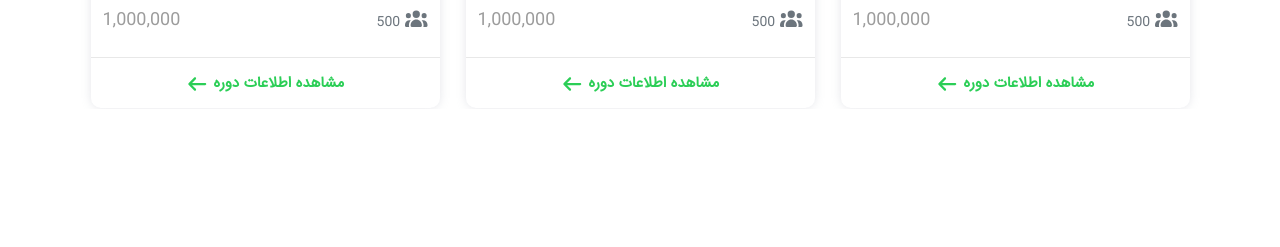
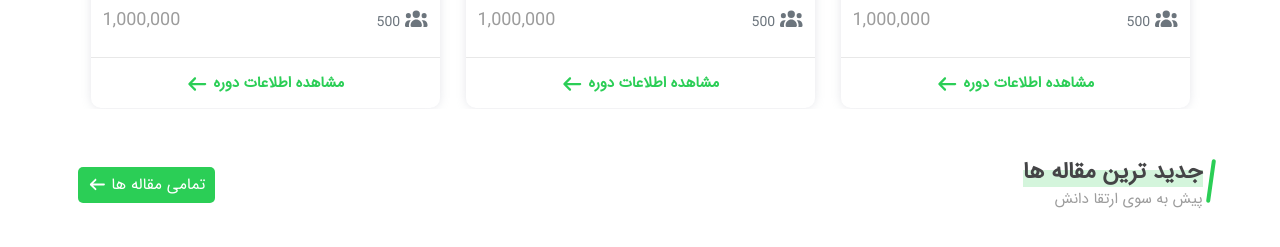
Before and after one commit to miladmahmoudi-developer/complete-website-project, a plain HTML site: page index.html in a window 1280 px wide. Shown: the part 2940-3187 px from the top of the page. Before the commit the page ends 3099 px from the top, so only its background shows below. Drawn offline with Linux system fonts and the light colour scheme.

Commit message:
articles-header-coding

```diff
--- a/css/index.css
+++ b/css/index.css
@@ -575,7 +575,7 @@ i {
 
 
 
-/* start popular courses style */
+/* start popular and pre-sell courses style */
 
 
 .popular , .presell{
@@ -596,7 +596,7 @@ i {
     position: relative;
 }
 
-/* finish popular courses style */
+/* finish popular and pre-sell courses style */
 
 
 
@@ -605,9 +605,55 @@ i {
 
 
 
-/* start pre-sell courses style */
 
 
 
 
-/* finish pre-sell courses style */
+
+
+
+
+
+
+/* start articles styles */
+
+.articles{
+    margin: 4rem 0;
+}
+
+.articles-header{
+    display: flex;
+    justify-content: space-between;
+    align-items: center;
+}
+
+.articles-header__right{
+    display: flex;
+    flex-direction: column;
+}
+
+.articles-header__text{
+    color: #9c9c9c;
+    font-size: 1.5rem;
+}
+
+.articles-header__link{
+    display: flex;
+    justify-content: center;
+    align-items: center;
+    background-color: var(--primary-color);
+    color: var(--white-color);
+    padding: 0.5rem 1rem;
+    border-radius: 0.5rem;
+}
+
+.articles-header__link:hover{
+    color: var(--white-color);
+}
+
+.articles-header__icon{
+    margin-right: 0.5rem;
+    font-size: 1.5rem;
+}
+
+/* fifnish articles styles */
--- a/index.html
+++ b/index.html
@@ -1481,6 +1481,45 @@
 
 
 
+    <!-- start articles -->
+
+
+    <section class="articles">
+
+        <div class="container">
+
+            <div class="articles-header">
+
+                <div class="articles-header__right">
+
+                    <span class="articles-header__title title">جدید ترین مقاله ها</span>
+                    <span class="articles-header__text">پیش به سوی ارتقا دانش</span>
+
+                </div>
+
+
+                <div class="articles-header__left">
+
+                    <a href="#" class="articles-header__link">
+                        تمامی مقاله ها
+                        <i class="fas fa-arrow-left articles-header__icon"></i>
+                    </a>
+
+                </div>
+
+            </div>
+
+        </div>
+
+    </section>
+
+
+    <!-- fiinish articles -->
+
+
+
+
+
     <script src="vendor/SwiperSlider/swiper.js"></script>
     <script src="vendor/fontawesome/all.min.js"></script>
     <script src="js/slider.js"></script>
```
